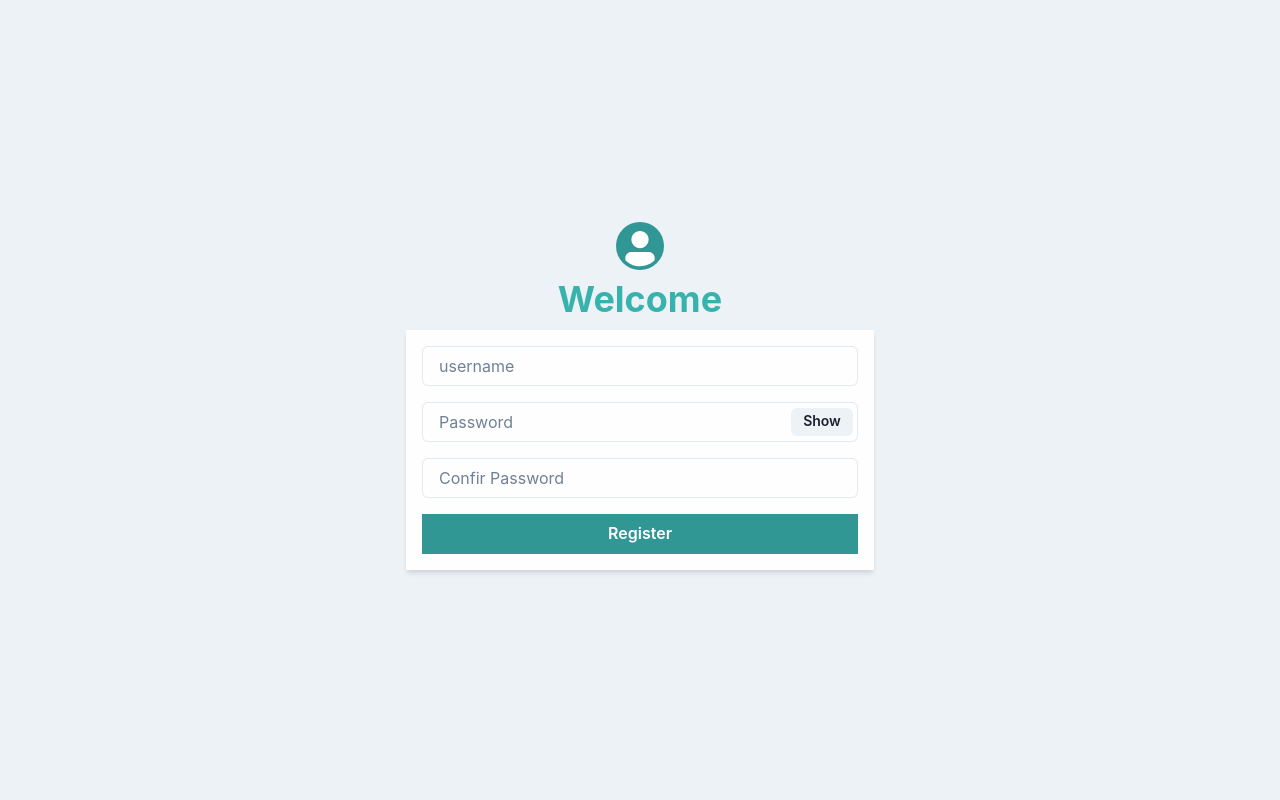
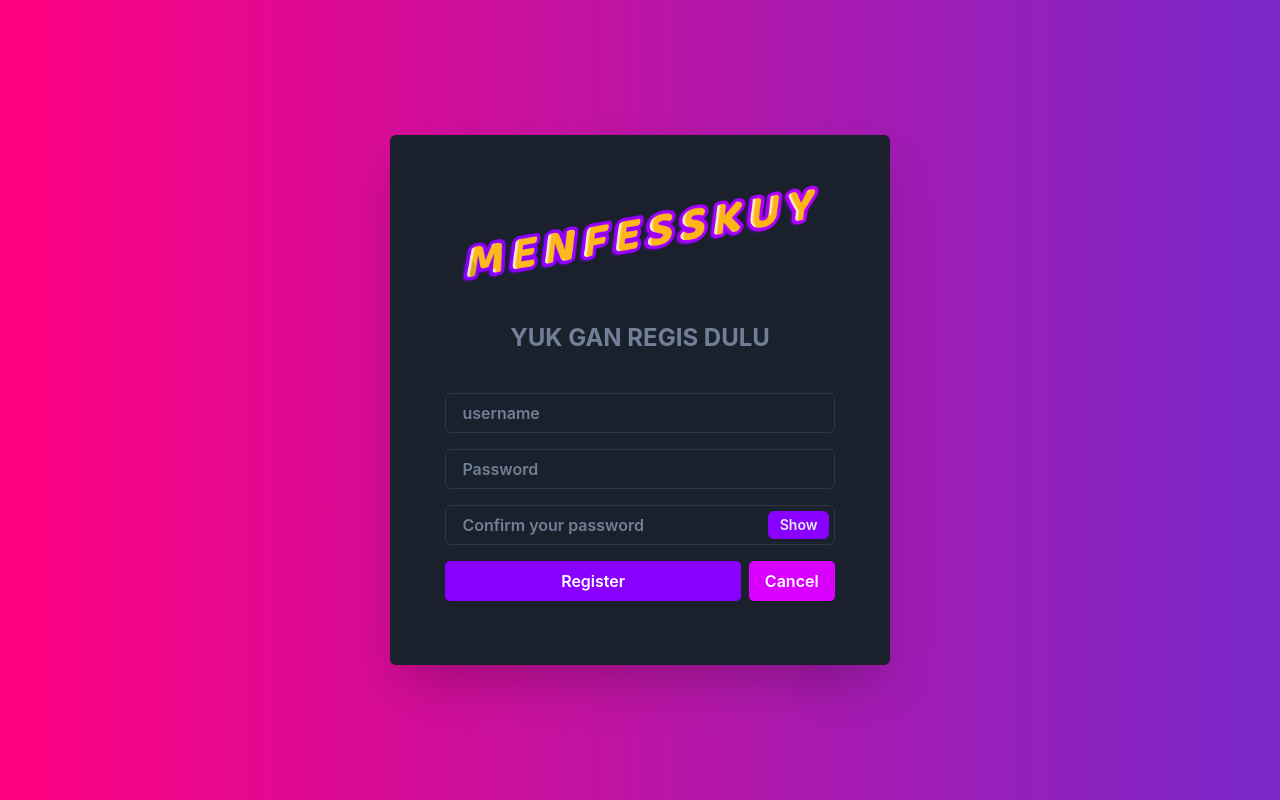
Before and after one commit to NoxturneDev/menfesskuy-frontend, a React (Create React App) app: page /register in a window 1280 px wide. Built offline with nearby package versions, Linux system fonts and the light colour scheme.

Commit message:
completing registration form

```diff
--- a/src/components/Forms/FormInput.js
+++ b/src/components/Forms/FormInput.js
@@ -11,7 +11,7 @@ function FormInput({ placeholder, state, type, children}) {
         <>
             <FormControl
             w={{base: "100%"}}
-            my={[4, 2]}
+            my={[5, 4]}
             >
                 <InputGroup>
                     <Input
--- a/src/pages/Register.js
+++ b/src/pages/Register.js
@@ -1,139 +1,73 @@
-import { useState } from "react";
+import React, { useEffect } from 'react'
+import { Link } from 'react-router-dom'
 import {
-  Flex,
-  Heading,
-  Input,
-  Button,
-  InputGroup,
-  Stack,
-  Box,
-  Avatar,
-  FormControl,
-  InputRightElement,
-  Text
-} from "@chakra-ui/react";
-import axios from "axios";
-import { useNavigate } from "react-router-dom"
-import { AlertFailure } from "../components/Alert";
+    Flex,
+    Stack,
+    Box,
+    Center,
+    Text,
+    Heading
+} from '@chakra-ui/react'
+import Logo from "../assets/Logo.png"
+import RegisterForm from "./RegisterForm"
 
-const Login = () => {
-  const [showPassword, setShowPassword] = useState(false);
-  const [password, setPassword] = useState('')
-  const [username, setUsername] = useState('')
-  const [confirPass, setConfir] = useState('')
-  const [msg, setMsg] = useState('')
-  const [open, setOpen] = useState(false)
-  const navigate = useNavigate()
+function Login() {
+    return (
+        <>
+            {/* CONTAINER */}
+            <Flex
+                minWidth="100vw"
+                bgColor="gray.200"
+                height="100vh"
+                alignItems="center"
+                justifyContent="center"
+                flexDir="column"
+                bgGradient='linear(to-l, #7928CA, #FF0080)'
+            >
+                <Center py={6} mx={[3, 4]}>
+                    {/* FORMS CARD */}
+                    <Box
+                        maxWidth="500px"
+                        w={'full'}
+                        bg="gray.800"
+                        boxShadow={'2xl'}
+                        rounded={'md'}
+                        overflow={'hidden'}
+                        py={{ sm: 1, md: 4 }}
+                    >
 
-  const handleShowClick = () => setShowPassword(!showPassword);
+                        <Stack
+                            textAlign={'center'}
+                            py={[8, 6]}
+                            px={[2, 4]}
+                            align={'center'}>
 
-  async function registerUser(e) {
-    try {
-      e.preventDefault()
-      await axios.post('http://localhost:3001/api/users', {
-        username: username,
-        password: password,
-        confirmationPass: confirPass
-      }, { withCredentials: true })
+                            {/* IMG CONTAINER */}
+                            <Box
+                                maxW="80%"
+                                padding={2}
+                                mb={[8, 4]}
+                            >
+                                <img src={Logo} alt="logo" w="90%" />
+                            </Box>
+                            <Stack
+                                direction={'column'}
+                                align={'center'}
+                                justify={'center'}
+                                width="90%"
+                            >
+                                {/* FORMS COMPONENT */}
+                                <Heading fontSize={["lg", "2xl"]} color="gray.500">
+                                    YUK GAN REGIS DULU
+                                </Heading>
+                                <RegisterForm />
+                            </Stack>
+                        </Stack>
+                    </Box>
+                </Center>
+            </Flex>
+        </>
+    )
+}
 
-      navigate('/')
-    } catch (err) {
-      if (err.response) {
-        setMsg(err.response.data.msg)
-        console.log(msg)
-        setOpen(true)
-      }
-    }
-  }
-
-  return (
-    <>
-      <AlertFailure open={open} title="FAILURE!" msg={msg} />
-      <Flex
-        flexDirection="column"
-        width="100wh"
-        height="100vh"
-        backgroundColor="gray.100"
-        justifyContent="center"
-        alignItems="center"
-      >
-        <Stack
-          flexDir="column"
-          mb="2"
-          justifyContent="center"
-          alignItems="center"
-        >
-          <Avatar bg="teal.500" />
-          <Heading color="teal.400">Welcome</Heading>
-          <Box minW={{ base: "90%", md: "468px" }}>
-            <form onSubmit={registerUser}>
-              <Stack
-                spacing={4}
-                p="1rem"
-                backgroundColor="whiteAlpha.900"
-                boxShadow="md"
-              >
-                <FormControl>
-                  <InputGroup>
-
-                    <Input type="text"
-                      placeholder="username" onChange={(e) => {
-                        setUsername(e.target.value)
-                      }} required />
-                  </InputGroup>
-                </FormControl>
-                <FormControl>
-                  <InputGroup>
-                    <Input
-                      type={showPassword ? "text" : "password"}
-                      placeholder="Password"
-                      onChange={(e) => {
-                        setPassword(e.target.value)
-                      }
-                      }
-                      required
-                    />
-                    <InputRightElement width="4.5rem">
-                      <Button h="1.75rem" size="sm" onClick={handleShowClick}>
-                        {showPassword ? "Hide" : "Show"}
-                      </Button>
-                    </InputRightElement>
-                  </InputGroup>
-                  <Stack>
-                    <Text
-                      color="red.500"
-                    >{msg}</Text>
-                  </Stack>
-                </FormControl>
-                <FormControl>
-                  <InputGroup>
-                    <Input
-                      type={showPassword ? "text" : "password"}
-                      placeholder="Confir Password"
-                      onChange={(e) => {
-                        setConfir(e.target.value)
-                      }
-                      }
-                      required
-                    />
-                  </InputGroup>
-                </FormControl>
-                <Button
-                  borderRadius={0}
-                  type="submit"
-                  variant="solid"
-                  colorScheme="teal"
-                  width="full"
-                >
-                  Register
-                </Button>
-              </Stack>
-            </form>
-          </Box>
-        </Stack>
-      </Flex>
-    </>
-  );
-};
-
-export default Login;
+export default Login
--- /dev/null
+++ b/src/pages/RegisterForm.js
@@ -0,0 +1,136 @@
+import { useState, useEffect } from "react";
+import {
+  Button,
+  Stack,
+  InputRightElement,
+  ButtonGroup,
+  createStandaloneToast
+} from "@chakra-ui/react";
+import axios from "axios";
+import { useNavigate, Link } from "react-router-dom"
+import { AlertFailure } from "../components/Alert";
+import FormInput from "../components/Forms/FormInput"
+
+const Login = () => {
+  const [showPassword, setShowPassword] = useState(false);
+  const [password, setPassword] = useState('')
+  const [username, setUsername] = useState('')
+  const [confirPass, setConfir] = useState('')
+  const [msg, setMsg] = useState('')
+  const [status, setStatus] = useState('')
+  const navigate = useNavigate()
+  const { toast } = createStandaloneToast()
+
+  const handleShowClick = () => setShowPassword(!showPassword);
+
+  async function registerUser(e) {
+    try {
+      e.preventDefault()
+      await axios.post('http://localhost:3001/api/users', {
+        username: username,
+        password: password,
+        confirmationPass: confirPass
+      }, { withCredentials: true })
+      customToast('Berhasil', 'Akun berhasil dibuat, kembali ke halaman login...', 'success')
+      setTimeout(() => {
+        navigate('/')
+      }, 4000)
+    } catch (err) {
+      if (err.response) {
+        setMsg(err.response.data.msg)
+      }
+    }
+  }
+
+  const customToast = (title, msg, status,) => {
+    toast({
+      title: title,
+      description: msg,
+      status: status,
+      duration: 4000,
+      isClosable: true,
+    })
+  }
+
+  useEffect(() => {
+    // IF THERE'S ERROR, INVOKE THE TOAST
+    if (msg !== '') {
+      customToast('Error', msg, 'error')
+    }
+  }, [msg])
+
+  return (
+    <>
+      <Stack
+        flexDir="column"
+        mb="2"
+        justifyContent="center"
+        alignItems="center"
+        w="full"
+      >
+        <Stack
+          w="100%"
+          p={[1, 4]}
+        >
+          <form onSubmit={registerUser}>
+            <FormInput
+              placeholder="username"
+              type="text"
+              state={setUsername}
+            >
+            </FormInput>
+            <FormInput
+              placeholder="Password"
+              type={showPassword}
+              state={setPassword}
+            >
+            </FormInput>
+            <FormInput
+              placeholder="Confirm your password"
+              type={showPassword}
+              state={setConfir}
+            >
+              <InputRightElement width="4.5rem">
+                <Button bg="dark.500" color="gray.200" h="1.75rem" size="sm" onClick={handleShowClick} _hover={{ bg: "dark.500" }}>
+                  {showPassword ? "Hide" : "Show"}
+                </Button>
+              </InputRightElement>
+            </FormInput>
+            <Stack>
+              <ButtonGroup>
+                <Button
+                  borderRadius="5px"
+                  type="submit"
+                  variant="solid"
+                  bgColor="dark.500"
+                  width="full"
+                  color="white"
+                  _hover={{ bgColor: "light.500" }}
+
+                >
+                  Register
+                </Button>
+                <Link to="/">
+                  <Button
+                    borderRadius="5px"
+                    type="submit"
+                    variant="solid"
+                    bgColor="light.500"
+                    width="full"
+                    color="white"
+                    _hover={{ bgColor: "light.500" }}
+
+                  >
+                    Cancel
+                  </Button>
+                </Link>
+              </ButtonGroup>
+            </Stack>
+          </form>
+        </Stack>
+      </Stack>
+    </>
+  );
+};
+
+export default Login;
```
Also changed, not shown: src/pages/Redirect.js (deleted, +0 -73 lines), src/assets/Logo.png (added).
